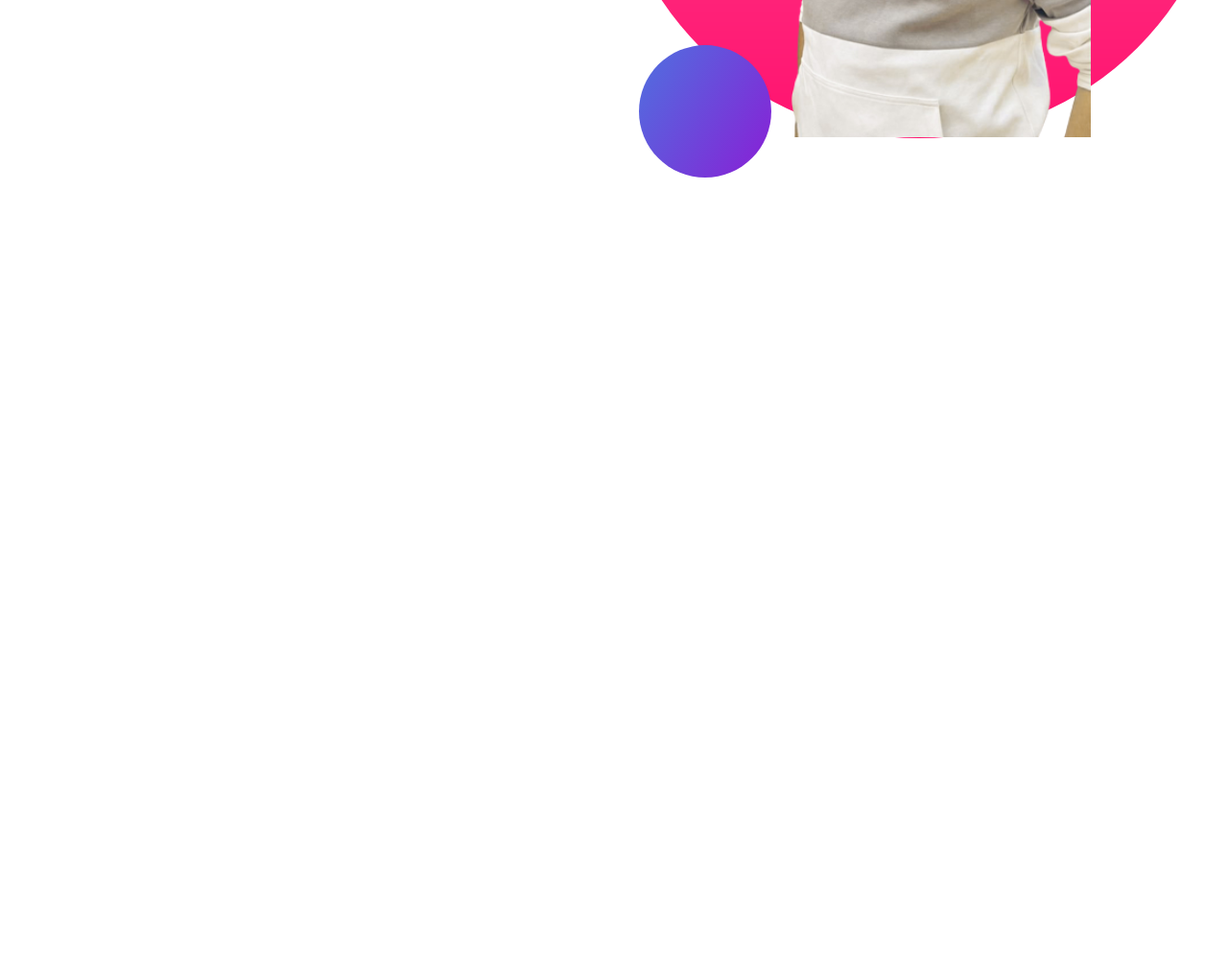
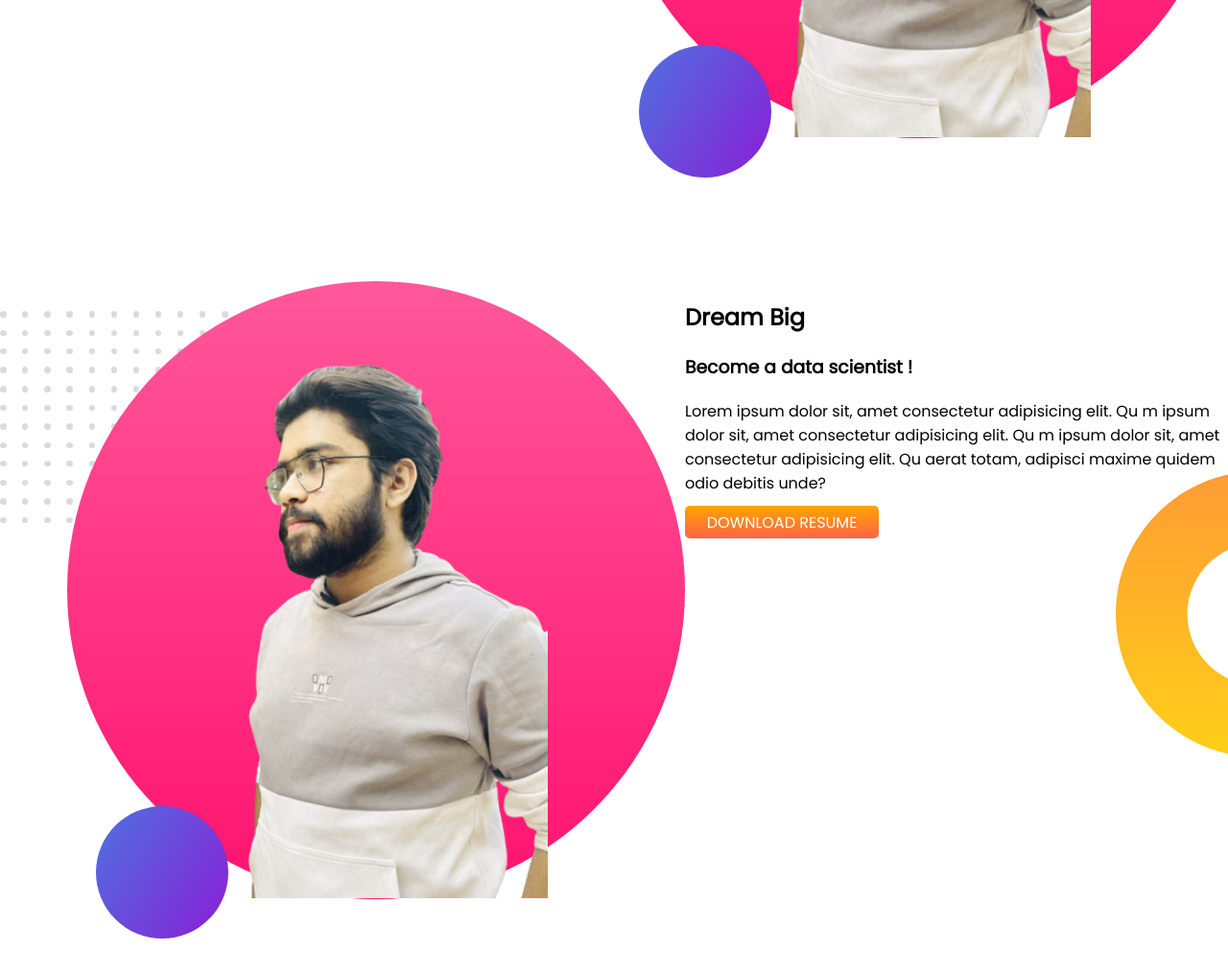
Before and after one commit to Rahat-Kabir/My-Portfolio, a plain HTML site: page index.html in a window 1280 px wide. Shown: the part 500-1516 px from the top of the page at 96% size. Before the commit the page ends 800 px from the top, so only its background shows below. Drawn offline with Linux system fonts and the light colour scheme.

Commit message:
added second section

```diff
--- a/index.html
+++ b/index.html
@@ -33,6 +33,26 @@
             <img src="images/rahatwithbg.png" alt="Rahat">
         </div>
     </section>
+
+
+    <section class="dream-big">
+        <div class="hald-width">
+            <img src="images/rahatwithbg.png" alt="">
+        </div>
+
+        <div class="hald-width">
+            <h1>Dream Big</h1>
+            <h3>Become a data scientist !</h3>
+
+            <p>Lorem ipsum dolor sit, amet consectetur adipisicing elit. Qu m ipsum dolor sit, amet consectetur
+                adipisicing elit. Qu m ipsum dolor sit, amet consectetur adipisicing elit. Qu aerat totam, adipisci
+                maxime quidem odio
+                debitis
+                unde?</p>
+
+            <a class="link-button" target="_blank" href="facebook.com">DOWNLOAD RESUME</a>
+        </div>
+    </section>
 </body>
 
 </html>
--- a/style.css
+++ b/style.css
@@ -10,6 +10,7 @@
 
 section {
     display: flex;
+    margin-bottom: 100px;
 }
 
 .half-width {
@@ -18,7 +19,7 @@
 }
 
 .half-width img {
-    width: 80%;
+    width: 800px;
 }
 
 .link-button {
@@ -27,6 +28,7 @@
     color: white;
 
     padding: 1% 4%;
+    margin-top: 5px;
     border-radius: 5px;
 }
 
@@ -34,3 +36,9 @@
     background-image: url(images/top-banner.png);
     background-repeat: no-repeat;
 }
+
+.dream-big {
+    background-image: url(images/dream-bg.png);
+    background-repeat: no-repeat;
+    background-position: right;
+}
```
